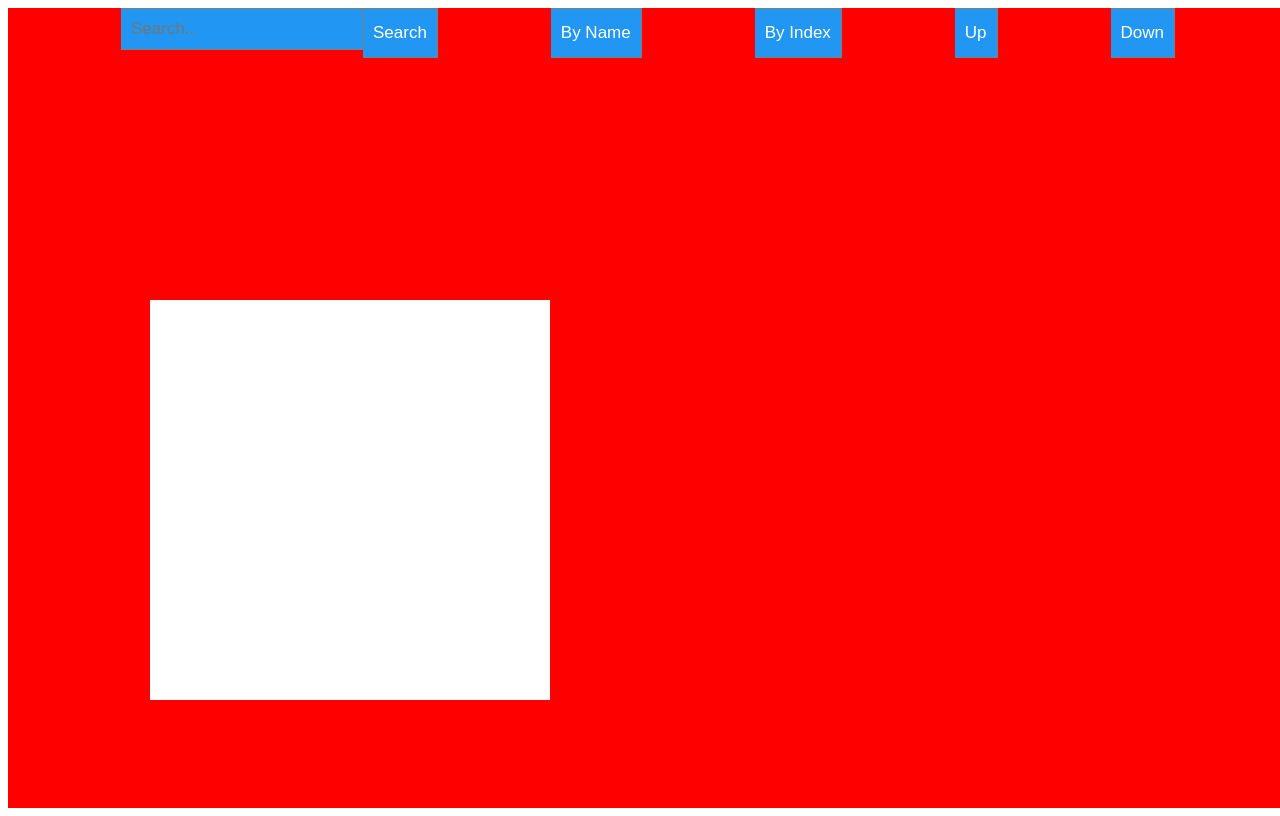
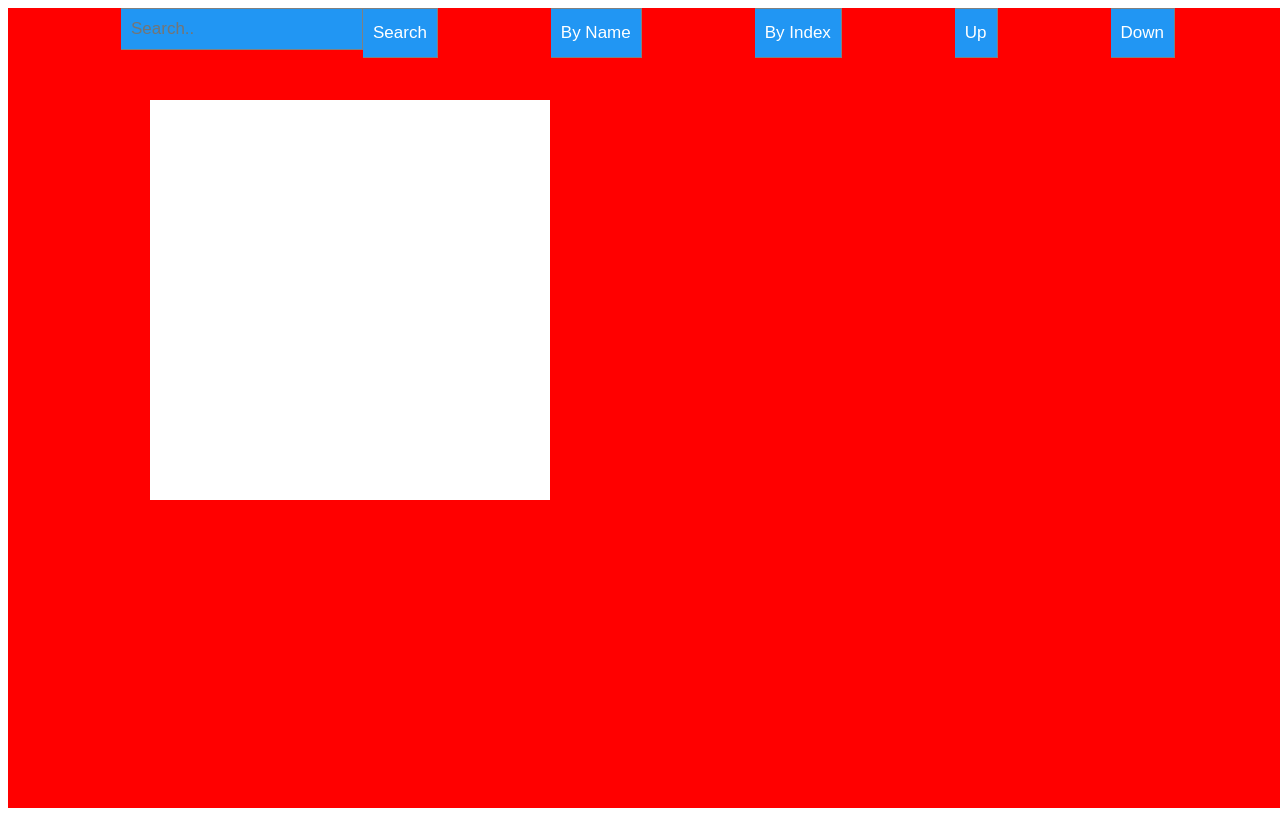
Before and after one commit to Karambeium/BlushyPokeDex, a PHP site: page / in a window 1280 px wide. Run offline with PHP 8.4, Linux system fonts and the light colour scheme; some libraries are stand-ins or nearby versions.

Commit message:
Repositioned image box

```diff
--- a/styles.css
+++ b/styles.css
@@ -17,7 +17,7 @@ button {
     width: 400px;
     height: 400px;
     position: absolute;
-    top: 300px;
+    top: 100px;
     left: 150px;
 }
 
```
